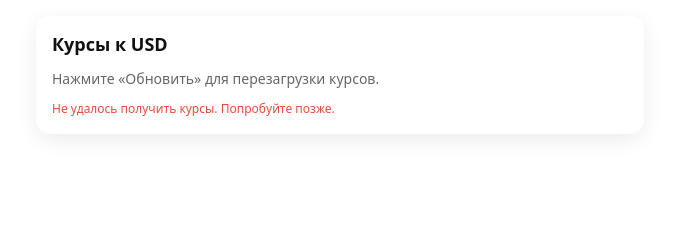
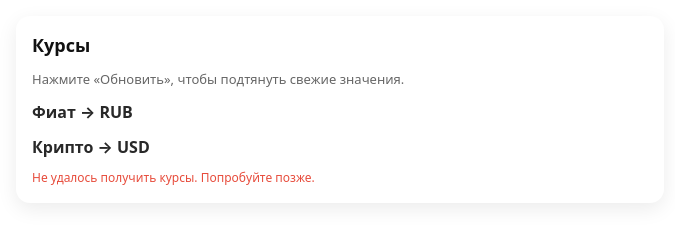
Before and after one commit to TORONT0ADLER/rates-telegram-webapp, a website: page webapp/index.html in a window 1280 px wide. Shown: the whole page, without its empty margins (300-975 px from the left). Drawn offline with Linux system fonts and the light colour scheme; no server answers.

Commit message:
feat: нужные пары (USD/EUR/CNY→RUB + BTC/ETH/SOL/ATOM→USD)

```diff
--- a/webapp/index.html
+++ b/webapp/index.html
@@ -1,61 +1,103 @@
-<!doctype html>
+<!DOCTYPE html>
 <html>
   <head>
     <meta charset="utf-8" />
     <meta name="viewport" content="width=device-width,initial-scale=1" />
-  <title>Курсы валют</title>
+    <title>Курсы</title>
     <script src="https://telegram.org/js/telegram-web-app.js"></script>
     <style>
       :root {
         --bg: #ffffff;
-      --fg: #111111;
-      --muted: #666666;
-      --card: #ffffff;
-      --shadow: rgba(0,0,0,.08);
-      --divider: rgba(0,0,0,.06);
+        --fg: #111;
+        --muted: #666;
+        --card: #fff;
+        --shadow: rgba(0, 0, 0, 0.08);
+        --divider: rgba(0, 0, 0, 0.06);
       }
       body[data-theme="dark"] {
         --bg: #0f0f10;
         --fg: #f1f1f1;
         --muted: #a0a0a0;
         --card: #161719;
-      --shadow: rgba(0,0,0,.5);
-      --divider: rgba(255,255,255,.06);
+        --shadow: rgba(0, 0, 0, 0.5);
+        --divider: rgba(255, 255, 255, 0.08);
       }
-    * { box-sizing: border-box; }
+      * {
+        box-sizing: border-box;
+      }
       body {
         margin: 0;
         background: var(--bg);
         color: var(--fg);
-      font: 16px/1.4 system-ui, -apple-system, Segoe UI, Roboto, Arial, sans-serif;
+        font: 16px/1.45 system-ui, -apple-system, Segoe UI, Roboto, Arial,
+          sans-serif;
       }
-    .wrap { padding: 16px; max-width: 640px; margin: 0 auto; }
+      .wrap {
+        padding: 16px;
+        max-width: 680px;
+        margin: 0 auto;
+      }
       .card {
         padding: 16px;
         border-radius: 14px;
         background: var(--card);
         box-shadow: 0 6px 20px var(--shadow);
+        margin-bottom: 14px;
       }
-    h1 { margin: 0 0 12px; font-size: 18px; }
-    .subtitle { margin: 0 0 12px; color: var(--muted); font-size: 14px; }
+      h1 {
+        margin: 0 0 12px;
+        font-size: 18px;
+      }
+      h2 {
+        margin: 0 0 10px;
+        font-size: 16px;
+        opacity: 0.9;
+      }
+      .subtitle {
+        margin: 0 0 12px;
+        color: var(--muted);
+        font-size: 13px;
+      }
       .row {
-      display: flex; justify-content: space-between; align-items: center;
-      padding: 10px 0; border-bottom: 1px solid var(--divider);
-      font-size: 16px;
+        display: flex;
+        justify-content: space-between;
+        align-items: center;
+        padding: 10px 0;
+        border-bottom: 1px solid var(--divider);
       }
-    .row:last-child { border-bottom: none; }
-    .pair { font-weight: 600; }
-    .val { font-variant-numeric: tabular-nums; }
-    .foot { margin-top: 10px; color: var(--muted); font-size: 12px; }
-    .err { color: #e74c3c; }
+      .row:last-child {
+        border-bottom: none;
+      }
+      .pair {
+        font-weight: 600;
+      }
+      .val {
+        font-variant-numeric: tabular-nums;
+      }
+      .foot {
+        margin-top: 10px;
+        color: var(--muted);
+        font-size: 12px;
+      }
+      .err {
+        color: #e74c3c;
+      }
     </style>
   </head>
   <body>
     <div class="wrap">
       <div class="card">
-      <h1>Курсы к <span id="base">—</span></h1>
-      <p class="subtitle" id="subtitle">Загружаем…</p>
-      <div id="list"></div>
+        <h1>Курсы</h1>
+        <p class="subtitle">
+          Нажмите «Обновить», чтобы подтянуть свежие значения.
+        </p>
+
+        <h2>Фиат → RUB</h2>
+        <div id="fiat-list"></div>
+
+        <h2 style="margin-top: 12px">Крипто → USD</h2>
+        <div id="crypto-list"></div>
+
         <div class="foot" id="updated"></div>
         <div class="foot err" id="error"></div>
       </div>
@@ -65,52 +107,101 @@
       const tg = window.Telegram?.WebApp;
       tg?.ready();
       tg?.expand();
+      document.body.setAttribute(
+        "data-theme",
+        tg?.colorScheme === "dark" ? "dark" : "light"
+      );
 
-    // Тема из Telegram
-    const isDark = tg?.colorScheme === 'dark';
-    document.body.setAttribute('data-theme', isDark ? 'dark' : 'light');
+      // ---------- Конфиг пар ----------
+      const FIAT_PAIRS = [
+        { base: "USD", quote: "RUB" },
+        { base: "EUR", quote: "RUB" },
+        { base: "CNY", quote: "RUB" }, // юань
+      ];
+      // CoinGecko ids -> tickers
+      const CRYPTO = [
+        { id: "bitcoin", sym: "BTC", vs: "USD" },
+        { id: "ethereum", sym: "ETH", vs: "USD" },
+        { id: "solana", sym: "SOL", vs: "USD" },
+        { id: "cosmos", sym: "ATOM", vs: "USD" }, // Cosmos Hub
+      ];
 
-    // Читаем базу/символы из параметров URL:
-    // пример: https://yourapp.vercel.app/?base=USD&symbols=RUB,EUR,TRY,KZT
-    const url = new URL(location.href);
-    const BASE = (url.searchParams.get('base') || 'USD').toUpperCase();
-    const SYMBOLS = (url.searchParams.get('symbols') || 'RUB,EUR,TRY,KZT')
-      .split(',').map(s => s.trim().toUpperCase()).filter(Boolean);
+      // ---------- Утилиты ----------
+      const fmt = (n) => Number(n).toFixed(4);
+      function row(pair, value) {
+        const div = document.createElement("div");
+        div.className = "row";
+        div.innerHTML = `<span class="pair">${pair}</span><span class="val">${
+          value ?? "—"
+        }</span>`;
+        return div;
+      }
 
-    document.getElementById('base').textContent = BASE;
-    document.getElementById('subtitle').textContent = 'Нажмите «Обновить» для перезагрузки курсов.';
+      // ---------- Загрузка фиатных пар через exchangerate.host ----------
+      async function loadFiat() {
+        // по одной загрузке на каждую base (USD/EUR/CNY) с нужным quote
+        const results = await Promise.all(
+          FIAT_PAIRS.map(async ({ base, quote }) => {
+            const url = `https://api.exchangerate.host/latest?base=${encodeURIComponent(
+              base
+            )}&symbols=${encodeURIComponent(quote)}`;
+            const res = await fetch(url, { cache: "no-store" });
+            if (!res.ok) throw new Error("Fiat HTTP " + res.status);
+            const data = await res.json();
+            const rate = data?.rates?.[quote];
+            return { pair: `${base}/${quote}`, rate, date: data?.date };
+          })
+        );
+        return results;
+      }
 
-    async function loadRates() {
-      const errorEl = document.getElementById('error');
-      errorEl.textContent = '';
+      // ---------- Загрузка крипты через CoinGecko ----------
+      async function loadCrypto() {
+        const ids = CRYPTO.map((x) => x.id).join(",");
+        const vs = "usd";
+        const url = `https://api.coingecko.com/api/v3/simple/price?ids=${encodeURIComponent(
+          ids
+        )}&vs_currencies=${vs}`;
+        const res = await fetch(url, { cache: "no-store" });
+        if (!res.ok) throw new Error("Crypto HTTP " + res.status);
+        const data = await res.json();
+        const out = CRYPTO.map(({ id, sym, vs }) => {
+          const v = data?.[id]?.[vs.toLowerCase()];
+          return { pair: `${sym}/${vs}`, rate: v };
+        });
+        return out;
+      }
+
+      async function loadAll() {
+        const errorEl = document.getElementById("error");
+        const fiatList = document.getElementById("fiat-list");
+        const cryptoList = document.getElementById("crypto-list");
+        const updated = document.getElementById("updated");
+        errorEl.textContent = "";
+        fiatList.innerHTML = "";
+        cryptoList.innerHTML = "";
+
         try {
-        const url = `https://api.exchangerate.host/latest?base=${encodeURIComponent(BASE)}&symbols=${encodeURIComponent(SYMBOLS.join(','))}`;
-        const res = await fetch(url, { cache: 'no-store' });
-        if (!res.ok) throw new Error('HTTP ' + res.status);
-        const data = await res.json();
-        const list = document.getElementById('list');
-        list.innerHTML = '';
-        SYMBOLS.forEach(sym => {
-          const rate = data?.rates?.[sym];
-          const row = document.createElement('div');
-          row.className = 'row';
-          row.innerHTML = `<span class="pair">${BASE}/${sym}</span><span class="val">${rate ? Number(rate).toFixed(4) : '—'}</span>`;
-          list.appendChild(row);
-        });
-        const updated = document.getElementById('updated');
-        const dt = data?.date ? new Date(data.date + 'T00:00:00Z') : new Date();
-        updated.textContent = 'Обновлено: ' + dt.toLocaleString();
-      } catch (err) {
-        document.getElementById('error').textContent = 'Не удалось получить курсы. Попробуйте позже.';
+          const [fiat, crypto] = await Promise.all([loadFiat(), loadCrypto()]);
+
+          // Фиат
+          fiat.forEach(({ pair, rate }) =>
+            fiatList.appendChild(row(pair, rate ? fmt(rate) : "—"))
+          );
+
+          // Крипта
+          crypto.forEach(({ pair, rate }) =>
+            cryptoList.appendChild(row(pair, rate ? fmt(rate) : "—"))
+          );
+
+          updated.textContent = "Обновлено: " + new Date().toLocaleString();
+        } catch (e) {
+          errorEl.textContent = "Не удалось получить курсы. Попробуйте позже.";
         }
       }
 
-    // Кнопка внизу Telegram WebApp
-    tg?.MainButton.setText('Обновить').show();
-    tg?.MainButton.onClick(loadRates);
-
-    // Первая загрузка
-    loadRates();
+      tg?.MainButton.setText("Обновить").show().onClick(loadAll);
+      loadAll();
     </script>
   </body>
 </html>
```
Lines whose indentation alone changed are shown as unchanged.
